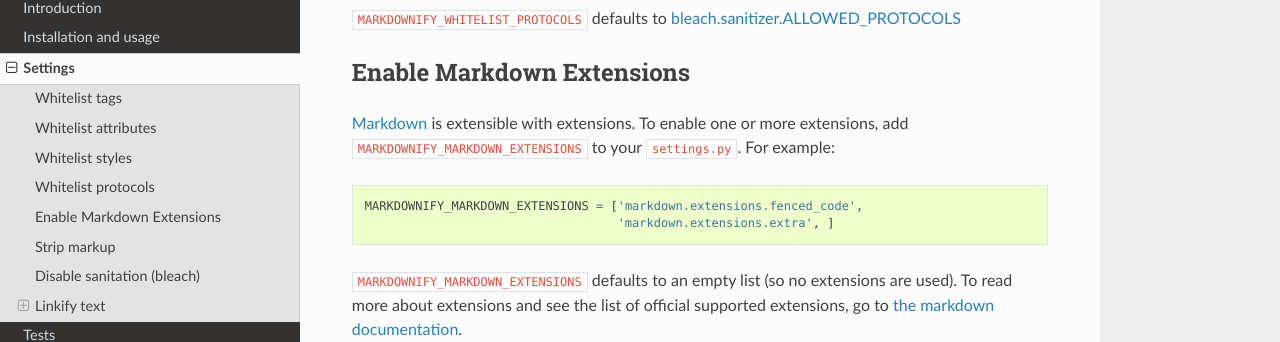
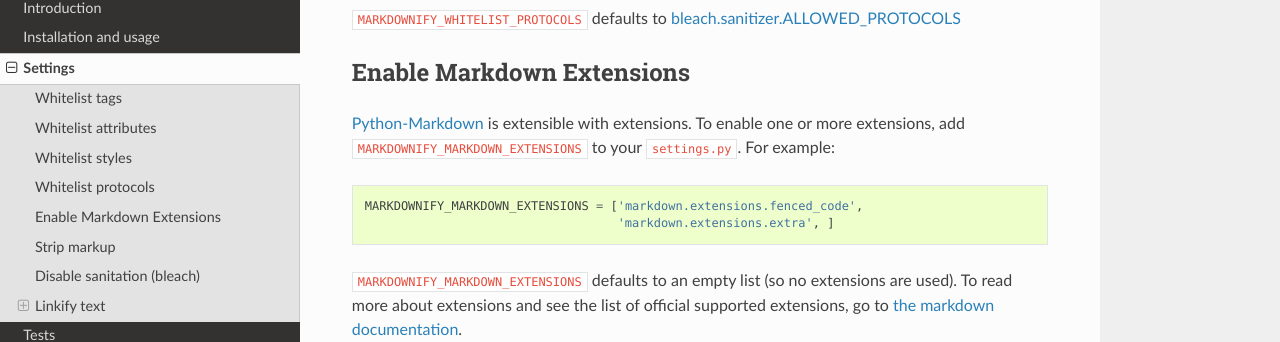
Before and after one commit to erwinmatijsen/django-markdownify, a Sphinx documentation site: the page built from docs/source/settings.rst, in a window 1280 px wide and 900 px high, scrolled down 1326 px. Shown: the part 144-486 px from the top of the window. Built offline with Sphinx 7.4.7 and the Read the Docs theme 2.0.0, drawn with Linux system fonts in a browser that asks for light colours.

Commit message:
Update links to Python-Markdown documentation

```diff
--- a/docs/source/settings.rst
+++ b/docs/source/settings.rst
@@ -67,7 +67,7 @@
 
 Enable Markdown Extensions
 --------------------------
-`Markdown <https://pypi.python.org/pypi/Markdown>`_ is extensible with extensions. To enable one or more extensions,
+`Python-Markdown <https://python-markdown.github.io/>`_ is extensible with extensions. To enable one or more extensions,
 add ``MARKDOWNIFY_MARKDOWN_EXTENSIONS`` to your ``settings.py``.
 For example::
 
@@ -76,7 +76,7 @@
 
 ``MARKDOWNIFY_MARKDOWN_EXTENSIONS`` defaults to an empty list (so no extensions are used).
 To read more about extensions and see the list of official supported extensions,
-go to `the markdown documentation <http://pythonhosted.org/Markdown/extensions/index.html>`_.
+go to `the markdown documentation <https://python-markdown.github.io/extensions/>`_.
 
 
 Strip markup
```
